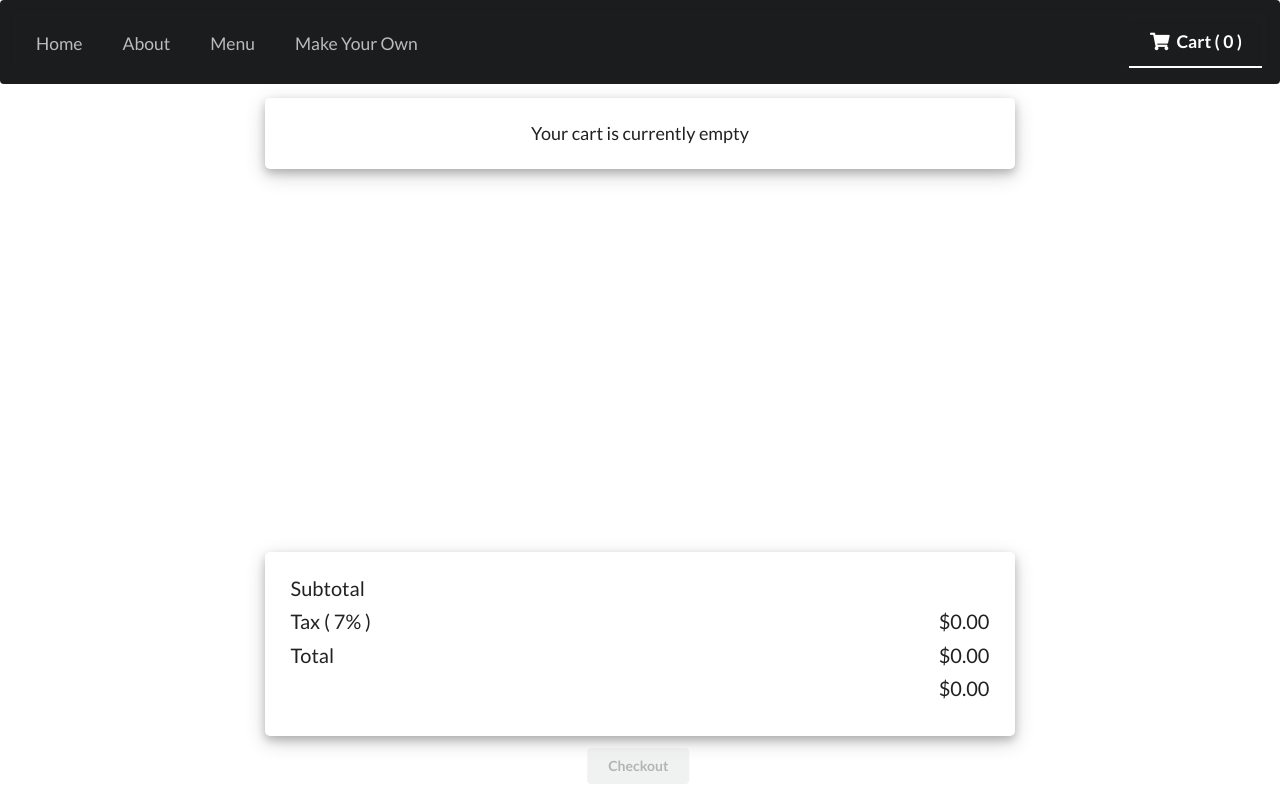
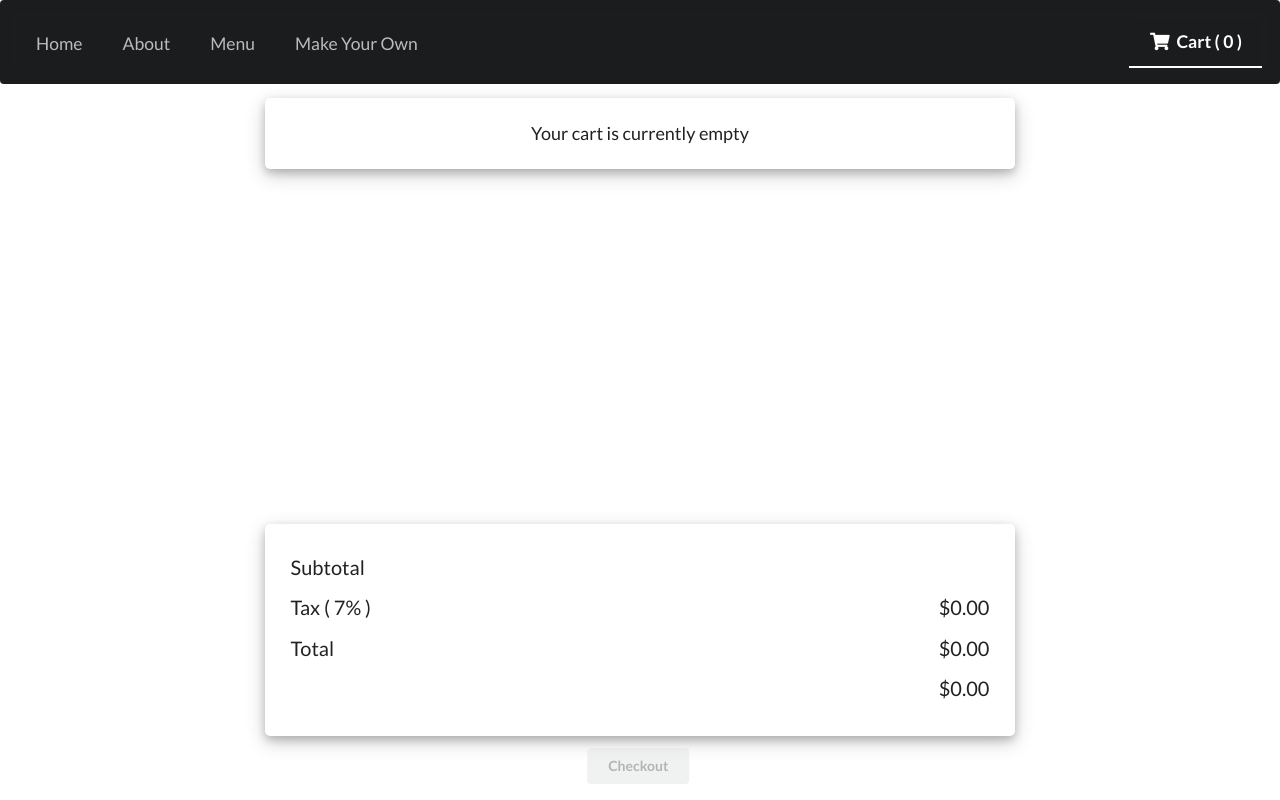
Before and after one commit to Rsja12/react-pizza-client, a React (Create React App) app: page /cart in a window 1280 px wide. Built offline with nearby package versions, Linux system fonts and the light colour scheme.

Commit message:
update cart styiling

```diff
--- a/src/styles/Cart.css
+++ b/src/styles/Cart.css
@@ -13,6 +13,7 @@
 .description, .content {
     padding-bottom: 1.5%;
     font-weight: 100;
+    padding-top: 1%;
 }
 
 .cart-msg {
```
